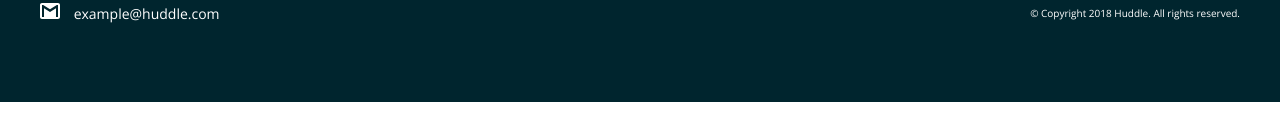
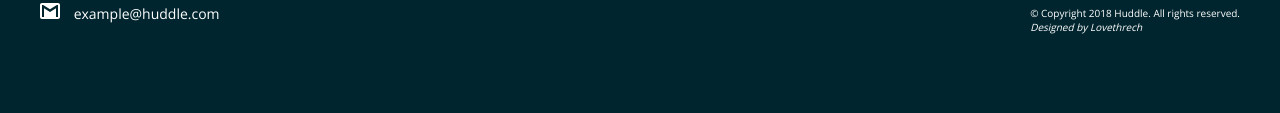
Before and after one commit to Lovethrech/Huddle-Landing-Page, a plain HTML site: page index.html in a window 1280 px wide. Shown: the part 2216-2329 px from the top of the page. Drawn offline with nearby package versions, Linux system fonts and the light colour scheme.

Commit message:
Update index.html

```diff
--- a/index.html
+++ b/index.html
@@ -128,6 +128,7 @@
                     <br><br> <br><br>
                     <div id="text">
                         <p>© Copyright 2018 Huddle. All rights reserved.</p>
+                        <p><em>Designed by Lovethrech</em></p>
                     </div>
                 </div>
             </div>
```
